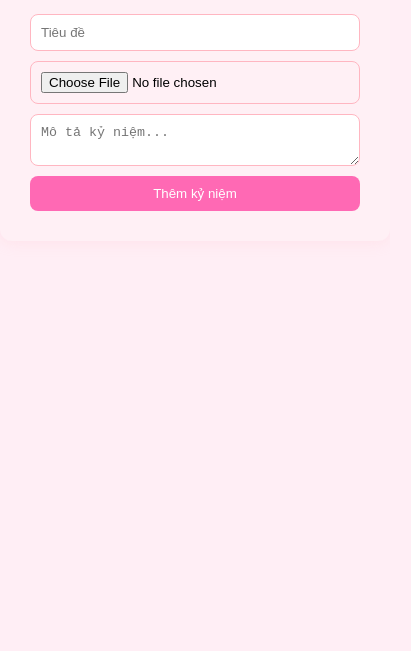
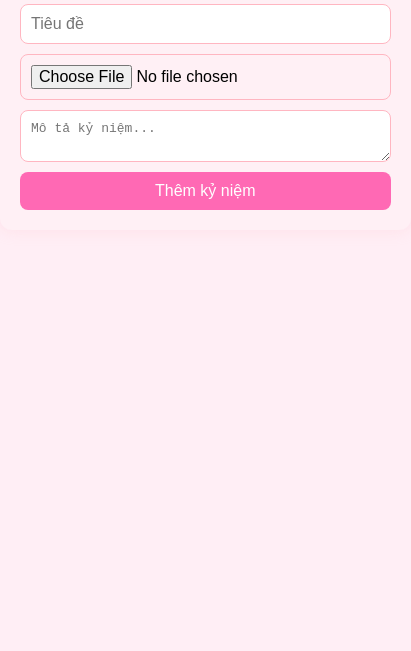
Before and after one commit to duongthanhan/ky-niem-cua-An-va-Duyen, a website: page index.html in a window 390 px wide. Shown: the part 193-844 px from the top of the page, 411 px wide, since content can reach past the window. Drawn offline with Linux system fonts and the light colour scheme; no server answers.

Commit message:
Update style.css

```diff
--- a/style.css
+++ b/style.css
@@ -90,3 +90,15 @@ button:hover {
   background-color: #ff69b4;
   color: white;
 }
+
+/* Responsive cho điện thoại */
+@media (max-width: 600px) {
+  .container {
+    width: 95%;
+    padding: 20px;
+  }
+
+  input, textarea, button {
+    font-size: 1em;
+  }
+}
```
